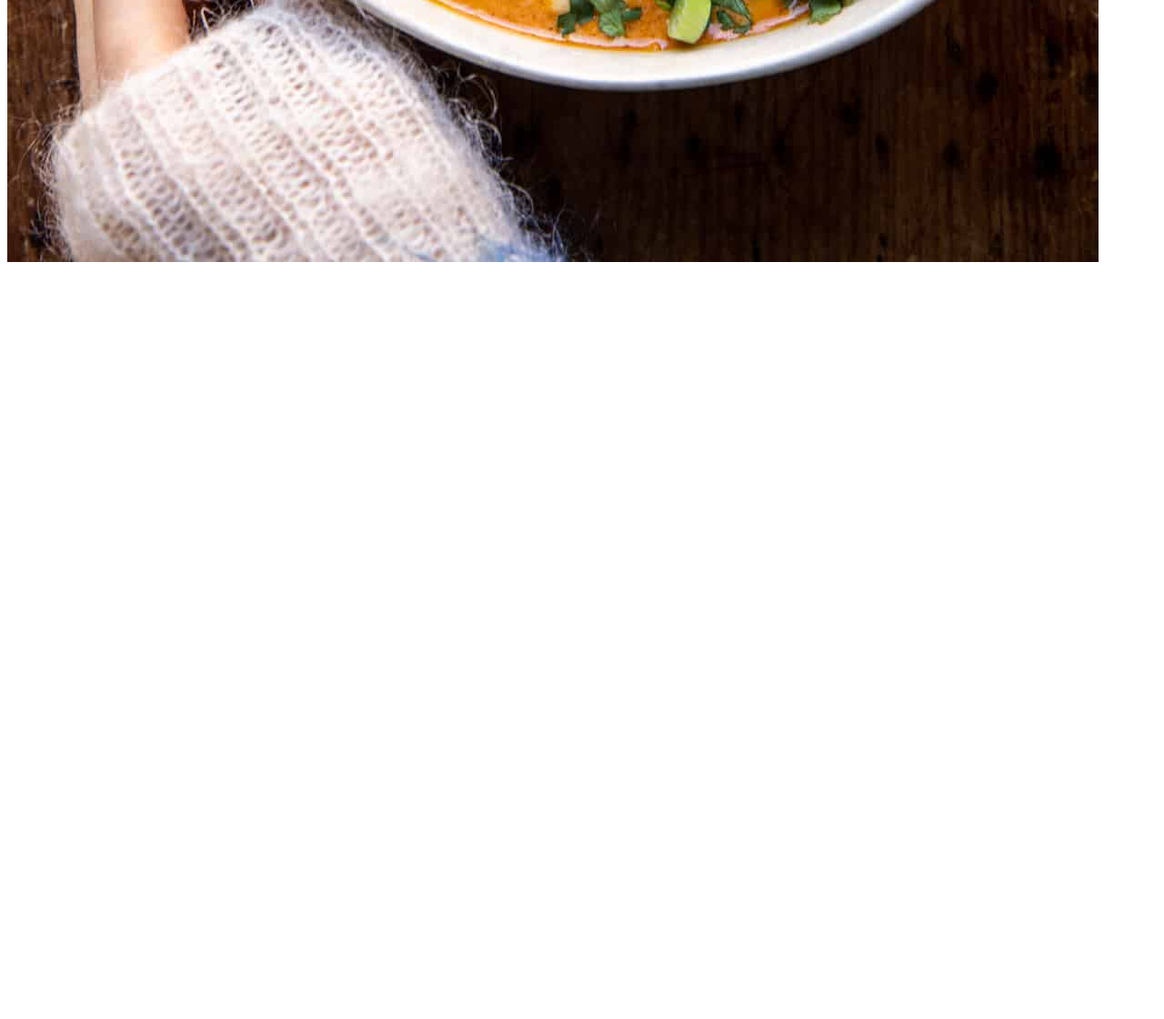
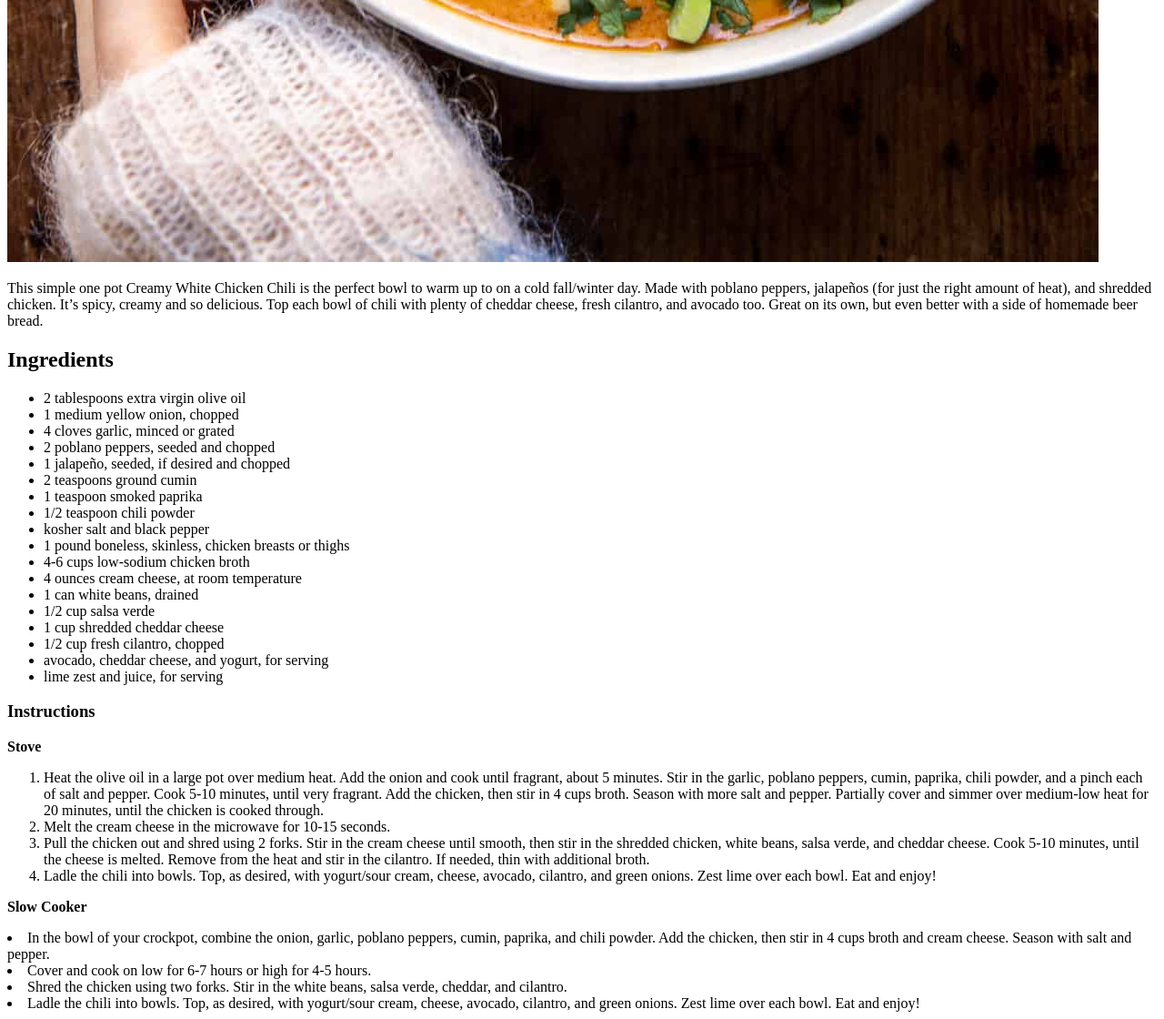
Before and after one commit to mszymurski/odin-recipes, a plain HTML site: page recipes/chili.html in a window 1280 px wide. Shown: the part 1592-2712 px from the top of the page at 91% size. Before the commit the page ends 1892 px from the top, so only its background shows below. Drawn offline with Linux system fonts and the light colour scheme.

Commit message:
Added intro, ingredients,instr

```diff
--- a/recipes/chili.html
+++ b/recipes/chili.html
@@ -10,7 +10,52 @@
 
 <body>
     <h1>Creamy White Chicken Chili</h1>
-    <img src="../recipe_img/chili.jpg">
+    <img src="../recipe_img/chili.jpg" alt="Creamy White Chicken Chili">
+
+    <p>This simple one pot Creamy White Chicken Chili is the perfect bowl to warm up to on a cold fall/winter day. Made with poblano peppers, jalapeños (for just the right amount of heat), and shredded chicken. It’s spicy, creamy and so delicious. Top each
+        bowl of chili with plenty of cheddar cheese, fresh cilantro, and avocado too. Great on its own, but even better with a side of homemade beer bread.</p>
+
+    <p>
+        <h2> Ingredients</h2>
+    </p>
+    <ul>
+        <li>2 tablespoons extra virgin olive oil
+            <li>1 medium yellow onion, chopped</li>
+            <li>4 cloves garlic, minced or grated</li>
+            <li>2 poblano peppers, seeded and chopped</li>
+            <li>1 jalapeño, seeded, if desired and chopped</li>
+            <li>2 teaspoons ground cumin</li>
+            <li>1 teaspoon smoked paprika</li>
+            <li>1/2 teaspoon chili powder</li>
+            <li>kosher salt and black pepper</li>
+            <li>1 pound boneless, skinless, chicken breasts or thighs</li>
+            <li>4-6 cups low-sodium chicken broth</li>
+            <li>4 ounces cream cheese, at room temperature</li>
+            <li>1 can white beans, drained</li>
+            <li>1/2 cup salsa verde</li>
+            <li>1 cup shredded cheddar cheese</li>
+            <li>1/2 cup fresh cilantro, chopped</li>
+            <li>avocado, cheddar cheese, and yogurt, for serving</li>
+            <li>lime zest and juice, for serving</li>
+    </ul>
+    <p>
+        <h3> Instructions</h3>
+    </p>
+    <p><strong>Stove</strong></p>
+    <ol>
+        <li> Heat the olive oil in a large pot over medium heat. Add the onion and cook until fragrant, about 5 minutes. Stir in the garlic, poblano peppers, cumin, paprika, chili powder, and a pinch each of salt and pepper. Cook 5-10 minutes, until very fragrant.
+            Add the chicken, then stir in 4 cups broth. Season with more salt and pepper. Partially cover and simmer over medium-low heat for 20 minutes, until the chicken is cooked through.</li>
+        <li> Melt the cream cheese in the microwave for 10-15 seconds.</li>
+        <li> Pull the chicken out and shred using 2 forks. Stir in the cream cheese until smooth, then stir in the shredded chicken, white beans, salsa verde, and cheddar cheese. Cook 5-10 minutes, until the cheese is melted. Remove from the heat and stir
+            in the cilantro. If needed, thin with additional broth.</li>
+        <li> Ladle the chili into bowls. Top, as desired, with yogurt/sour cream, cheese, avocado, cilantro, and green onions. Zest lime over each bowl. Eat and enjoy!</li>
+    </ol>
+    <p><strong>Slow Cooker</strong></p>
+    <li>In the bowl of your crockpot, combine the onion, garlic, poblano peppers, cumin, paprika, and chili powder. Add the chicken, then stir in 4 cups broth and cream cheese. Season with salt and pepper.</li>
+    <li>Cover and cook on low for 6-7 hours or high for 4-5 hours.</li>
+    <li>Shred the chicken using two forks. Stir in the white beans, salsa verde, cheddar, and cilantro.</li>
+    <li>Ladle the chili into bowls. Top, as desired, with yogurt/sour cream, cheese, avocado, cilantro, and green onions. Zest lime over each bowl. Eat and enjoy!</li>
+    </ol>
 </body>
 
 </html>
```
